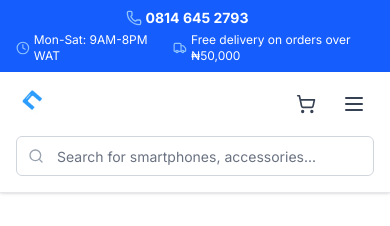
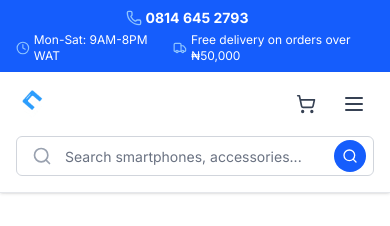
Before and after one commit to Gmanlove/Phone-mart, a Next.js app in the folder frontend/: page /debug in a window 390 px wide. Shown: the top 226 px of the page. Built offline with nearby package versions, Linux system fonts and the light colour scheme; no server answers.

Commit message:
feat: Enhance search functionality and redesign input components for desktop and mobile

```diff
--- a/frontend/src/components/layout/header.tsx
+++ b/frontend/src/components/layout/header.tsx
@@ -6,6 +6,7 @@ import { useCart } from "@/contexts/cart-context"
 import { useAuth } from "@/contexts/auth-context"
 import Link from "next/link"
 import Image from "next/image"
+import { useRouter } from "next/navigation"
 
 // Mock components for demonstration
 import { ReactNode, ButtonHTMLAttributes } from "react"
@@ -53,6 +54,7 @@ const Input = ({ className = "", ...props }) => (
 export default function Header() {
   const cartContext = useCart()
   const authContext = useAuth()
+  const router = useRouter()
   const [isMenuOpen, setIsMenuOpen] = useState(false)
   const [searchQuery, setSearchQuery] = useState("")
   const [isProfileOpen, setIsProfileOpen] = useState(false)
@@ -67,9 +69,11 @@ export default function Header() {
   const handleSearch = useCallback((e: React.FormEvent) => {
     e.preventDefault()
     if (searchQuery.trim()) {
-      window.location.href = `/search?q=${encodeURIComponent(searchQuery.trim())}`
+      // Navigate to products page with search query
+      router.push(`/products?search=${encodeURIComponent(searchQuery.trim())}`)
+      setSearchQuery("") // Clear search after navigation
     }
-  }, [searchQuery])
+  }, [searchQuery, router])
 
   const closeMenu = useCallback(() => {
     setIsMenuOpen(false)
@@ -159,24 +163,26 @@ export default function Header() {
               </div>
             </Link>
 
-            {/* Desktop Search */}
+            {/* Desktop Search - Redesigned */}
             <div className="hidden lg:block flex-1 max-w-2xl mx-8">
-              <form onSubmit={handleSearch} className="relative">
+              <form onSubmit={handleSearch} className="relative group">
+                <div className="relative">
                   <Input
                     type="text"
-                  placeholder="Search for smartphones, accessories, and more..."
+                    placeholder="Search smartphones, accessories, brands..."
                     value={searchQuery}
                     onChange={(e) => setSearchQuery(e.target.value)}
-                  className="w-full pl-12 pr-4 py-3 rounded-xl border-2 border-gray-200 dark:border-gray-600 focus:border-blue-500 dark:focus:border-blue-400 transition-colors"
+                    className="w-full pl-12 pr-14 py-3 rounded-full border-2 border-gray-200 dark:border-gray-600 focus:border-blue-500 dark:focus:border-blue-400 transition-all duration-300 bg-gray-50 dark:bg-gray-800 hover:bg-white dark:hover:bg-gray-700 group-hover:shadow-md"
                   />
-                <Search className="absolute left-4 top-1/2 transform -translate-y-1/2 h-5 w-5 text-gray-400" />
-                <Button
+                  <Search className="absolute left-4 top-1/2 transform -translate-y-1/2 h-5 w-5 text-gray-400 group-hover:text-blue-500 transition-colors duration-200" />
+                  <button
                     type="submit"
-                  size="sm"
-                  className="absolute right-2 top-1/2 transform -translate-y-1/2 rounded-lg"
+                    className="absolute right-2 top-1/2 transform -translate-y-1/2 bg-blue-600 hover:bg-blue-700 text-white p-2 rounded-full transition-all duration-200 hover:scale-105 focus:outline-none focus:ring-2 focus:ring-blue-500 focus:ring-offset-2"
+                    aria-label="Search products"
                   >
-                  Search
-                </Button>
+                    <Search className="h-4 w-4" />
+                  </button>
+                </div>
               </form>
             </div>
 
@@ -280,17 +286,26 @@ export default function Header() {
             </div>
           </div>
 
-          {/* Mobile Search */}
+          {/* Mobile Search - Redesigned */}
           <div className="lg:hidden pb-4">
-            <form onSubmit={handleSearch} className="relative">
+            <form onSubmit={handleSearch} className="relative group">
+              <div className="relative">
                 <Input
                   type="text"
-                placeholder="Search for smartphones, accessories..."
+                  placeholder="Search smartphones, accessories..."
                   value={searchQuery}
                   onChange={(e) => setSearchQuery(e.target.value)}
-                className="w-full pl-10 pr-4 py-2 rounded-lg border border-gray-300 dark:border-gray-600"
+                  className="w-full pl-12 pr-14 py-3 rounded-full border border-gray-300 dark:border-gray-600 bg-gray-50 dark:bg-gray-800 hover:bg-white dark:hover:bg-gray-700 transition-all duration-200"
                 />
-              <Search className="absolute left-3 top-1/2 transform -translate-y-1/2 h-4 w-4 text-gray-400" />
+                <Search className="absolute left-4 top-1/2 transform -translate-y-1/2 h-5 w-5 text-gray-400" />
+                <button
+                  type="submit"
+                  className="absolute right-2 top-1/2 transform -translate-y-1/2 bg-blue-600 hover:bg-blue-700 text-white p-2 rounded-full transition-all duration-200"
+                  aria-label="Search products"
+                >
+                  <Search className="h-4 w-4" />
+                </button>
+              </div>
             </form>
           </div>
         </div>
```
Lines whose indentation alone changed are shown as unchanged.
